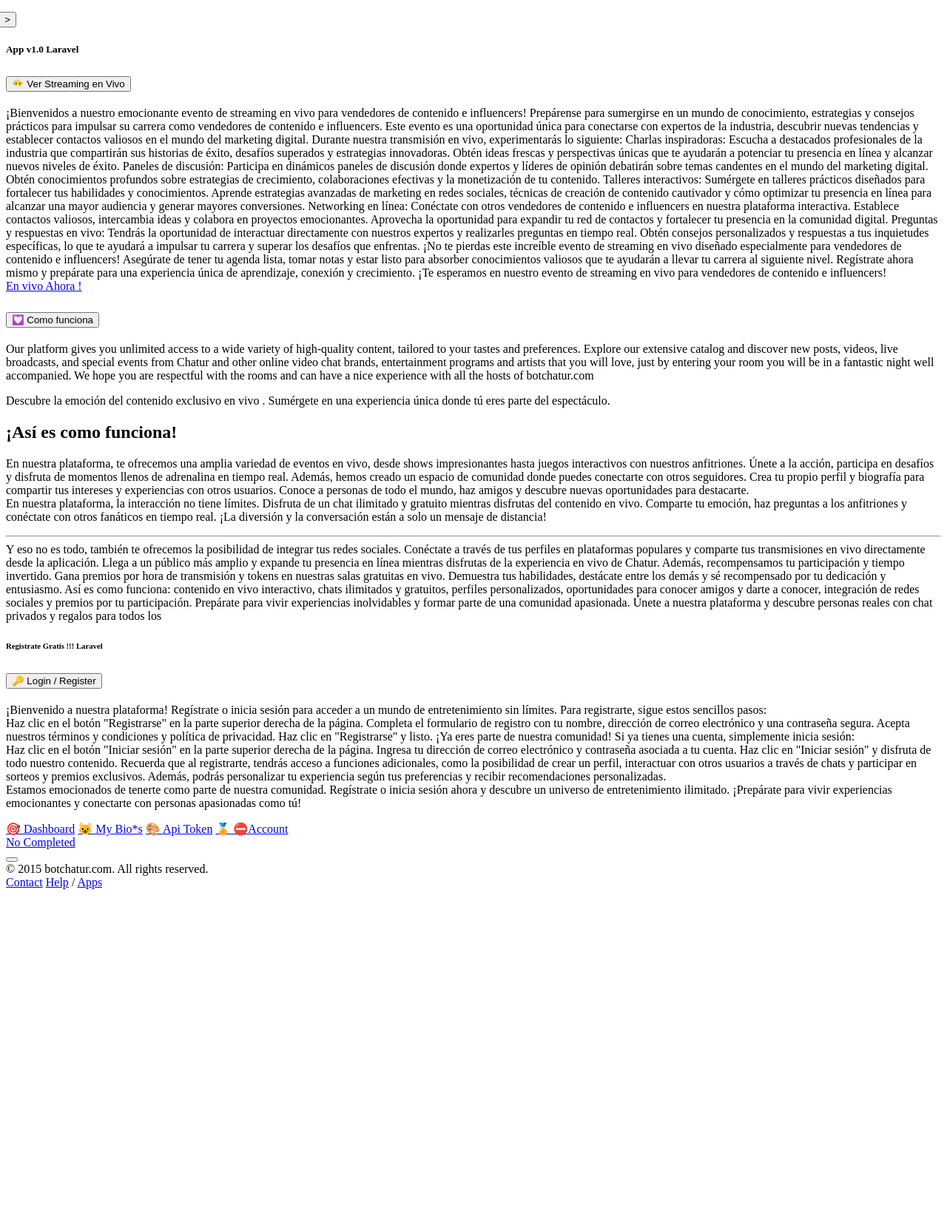
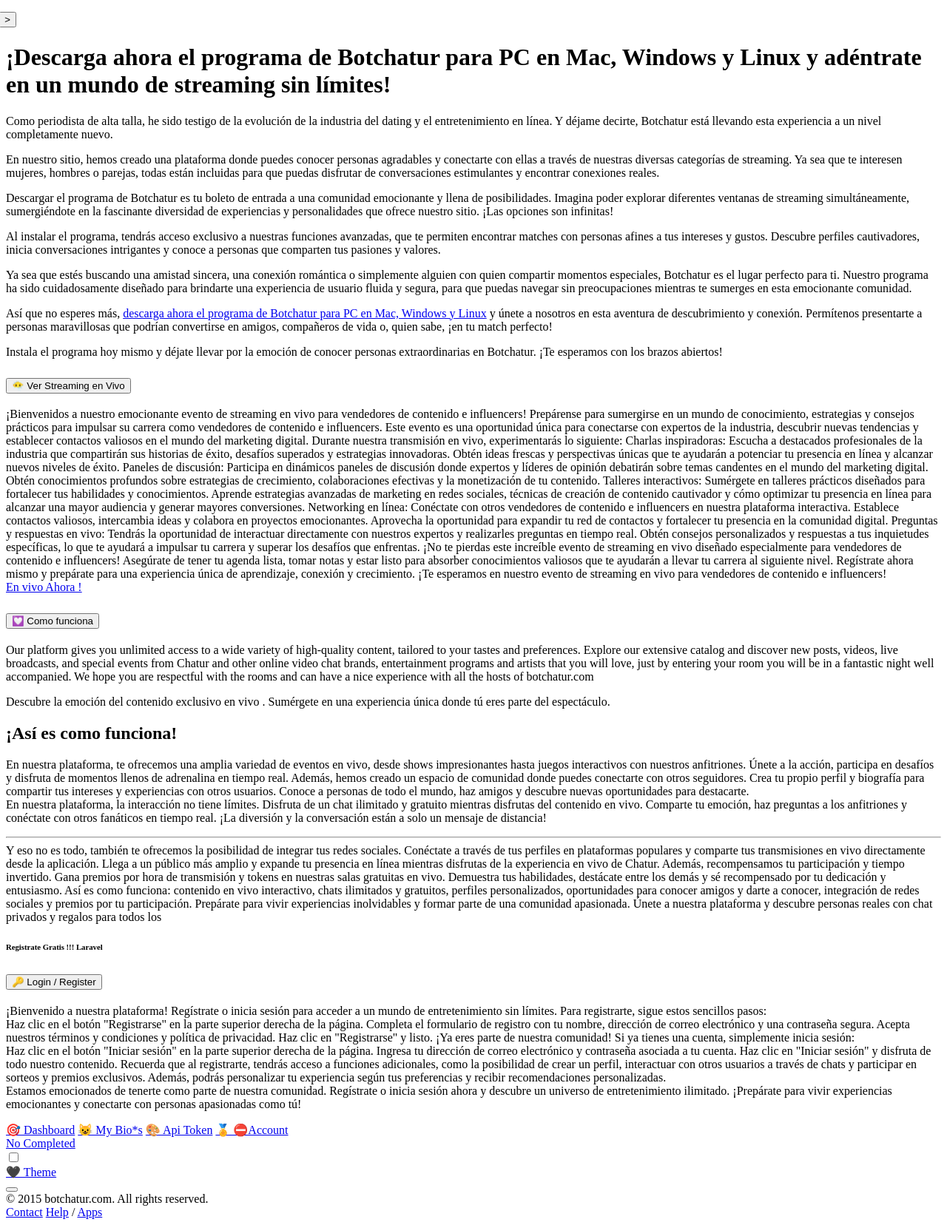
Before and after one commit to galax13a/cbix, a Laravel app: page / in a window 1280 px wide. Shown: the part 224-1880 px from the top of the page at 74% size. Before the commit the page ends 1426 px from the top, so only its background shows below. Run offline with Laravel 10, Linux system fonts and the light colour scheme; some libraries are stand-ins or nearby versions.

Commit message:
v1.2.2 - css dark crud msg commit

```diff
--- a/app/Http/Livewire/Pages.php
+++ b/app/Http/Livewire/Pages.php
@@ -29,7 +29,7 @@
                         $query->where('name', 'LIKE', $keyWord)
                               ->orWhere('url', 'LIKE', $keyWord);
                     })
-                    ->paginate(10),
+                    ->paginate(10)
     ]);
 }
 
@@ -98,7 +98,6 @@
 
             $this->resetInput();
             $this->dispatchBrowserEvent('closeModal');
-			//session()->flash('message', 'Page Successfully updated.');
             $this->dispatchBrowserEvent('notify', [
                 'type' => 'success',
                 'message' => '¡ Page Successfully updated.!',
--- a/resources/css/app.css
+++ b/resources/css/app.css
@@ -522,7 +522,7 @@
   border: 2px solid transparent;
 }
 
-#btn-store:hover, #btn-update:hover {
+#btn-store:hover, #btn-update:hover,#btn-close:hover,#btn-new:hover   {
   transform: translateY(-3px);
   box-shadow: 0 10px 20px rgba(0, 0, 0, 0.2);
   border: 2px solid #635994;
--- a/resources/views/components/btnmore.blade.php
+++ b/resources/views/components/btnmore.blade.php
@@ -1,7 +1,7 @@
 <div>
     <div  style="display: flex;  align-items: left;">
         <div class="text-left">
-            <input wire:model='keyWord' type="text" class="form-control form-control-lg" name="search" id="search" placeholder="Search Keyworks">
+            <input wire:model='keyWord' type="text" class="form-control form-control-lg w-full" name="search" id="search" placeholder="Search Keyworks">
         </div>
         <button id="btn-new" type="button" class="btn btn-icon shadow-lg m-2" data-bs-toggle="modal" data-bs-target="#createDataModal">
             ➕ <strong>New</strong>
--- a/resources/views/livewire/com-dark-wire.blade.php
+++ b/resources/views/livewire/com-dark-wire.blade.php
@@ -23,7 +23,7 @@
             x-on:click="darkMode = !darkMode; localStorage.setItem('darkMode', darkMode); darkMode ? turnOnDarkMode() : turnOffDarkMode()"
             class="toggle2-checkbox">
         <div class="toggle2-switch"></div>
-        <span class="toggle2-label" x-text="darkMode ? '🤍' : '🖤'"></span>
+        <span class="toggle2-label" x-text="darkMode ? '💛 White' : '🖤 Theme'"></span>
     </label>
 </div>
 <!-- ... -->
--- a/resources/views/livewire/sidebar-wire.blade.php
+++ b/resources/views/livewire/sidebar-wire.blade.php
@@ -7,6 +7,7 @@
                 <a href="#" class="list-group-item list-group-item-action custom-link ">😺 My Bio*s</a>
                 <a href="#" class="list-group-item list-group-item-action custom-link ">🎨 Api Token</a>
                 <a href="#" class="list-group-item list-group-item-action custom-link"> 🏅 ⛔️Account <br><span class="bg-danger p-1 text-white fw-bold rounded-3">No Completed</span> </a>
+                <a href="#theme" class="navbar-brand mb-0 h3 my-2 mt-2 p-2 shadow-lg"> <livewire:com-dark-wire /></a>
 
             </div>
         </div>
--- a/resources/views/livewire/sider-bar-app.blade.php
+++ b/resources/views/livewire/sider-bar-app.blade.php
@@ -6,7 +6,7 @@
            <div id="sidebar-app" x-show="sidebarOpenApp" :class="{'col-sm-auto': sidebarOpenApp, 'sticky-top': sidebarOpenApp, 'fade': !sidebarOpenApp, 'show': !sidebarOpenApp}">
                <!-- Conten sidebar app -->
                     <div class="d-flex flex-sm-column flex-row flex-nowrap align-items-center">
-                        <a href="/" class="p-2 link-dark nav-link" tooltips="App"  data-bs-placement="right" data-bs-original-title="Icon-only">
+                        <a href="/" class="p-2 link-dark nav-link" tooltips="App Download"  data-bs-placement="right" data-bs-original-title="Icon-only">
                             <i class="bi-bootstrap fs-1"></i>
                         </a>
                         <ul class="nav nav-pills nav-flush flex-sm-column flex-row flex-nowrap mb-auto mx-auto text-center align-items-center">
@@ -48,7 +48,7 @@
 
                             </ul>
                         </div>
-                        <a href="#videos" class="navbar-brand mb-0 h3"> <livewire:com-dark-wire /> </a>
+
                     </div>
                 </div>
                 <div class="col-sm p-0 min-vh-100 ">
--- a/resources/views/welcome.blade.php
+++ b/resources/views/welcome.blade.php
@@ -10,7 +10,22 @@
 
                         <h5>
                             @guest
-                                {{ __('App v1.0') }} {{ config('app.name', 'Laravel') }}
+                            <h1>¡Descarga ahora el programa de Botchatur para PC en Mac, Windows y Linux y adéntrate en un mundo de streaming sin límites!</h1>
+
+                            <p>Como periodista de alta talla, he sido testigo de la evolución de la industria del dating y el entretenimiento en línea. Y déjame decirte, Botchatur está llevando esta experiencia a un nivel completamente nuevo.</p>
+
+                            <p>En nuestro sitio, hemos creado una plataforma donde puedes conocer personas agradables y conectarte con ellas a través de nuestras diversas categorías de streaming. Ya sea que te interesen mujeres, hombres o parejas, todas están incluidas para que puedas disfrutar de conversaciones estimulantes y encontrar conexiones reales.</p>
+
+                            <p>Descargar el programa de Botchatur es tu boleto de entrada a una comunidad emocionante y llena de posibilidades. Imagina poder explorar diferentes ventanas de streaming simultáneamente, sumergiéndote en la fascinante diversidad de experiencias y personalidades que ofrece nuestro sitio. ¡Las opciones son infinitas!</p>
+
+                            <p>Al instalar el programa, tendrás acceso exclusivo a nuestras funciones avanzadas, que te permiten encontrar matches con personas afines a tus intereses y gustos. Descubre perfiles cautivadores, inicia conversaciones intrigantes y conoce a personas que comparten tus pasiones y valores.</p>
+
+                            <p>Ya sea que estés buscando una amistad sincera, una conexión romántica o simplemente alguien con quien compartir momentos especiales, Botchatur es el lugar perfecto para ti. Nuestro programa ha sido cuidadosamente diseñado para brindarte una experiencia de usuario fluida y segura, para que puedas navegar sin preocupaciones mientras te sumerges en esta emocionante comunidad.</p>
+
+                            <p>Así que no esperes más, <a href="enlace-de-descarga-del-programa">descarga ahora el programa de Botchatur para PC en Mac, Windows y Linux</a> y únete a nosotros en esta aventura de descubrimiento y conexión. Permítenos presentarte a personas maravillosas que podrían convertirse en amigos, compañeros de vida o, quien sabe, ¡en tu match perfecto!</p>
+
+                            <p>Instala el programa hoy mismo y déjate llevar por la emoción de conocer personas extraordinarias en Botchatur. ¡Te esperamos con los brazos abiertos!</p>
+
                             @else
                                 ❤️‍🔥 Hi {{ Auth::user()->name }}, We are waiting for you soon..
                                 @endif
```
Also changed, not shown: app/Http/Livewire/Apichaturs.php (+7 -6 lines).
